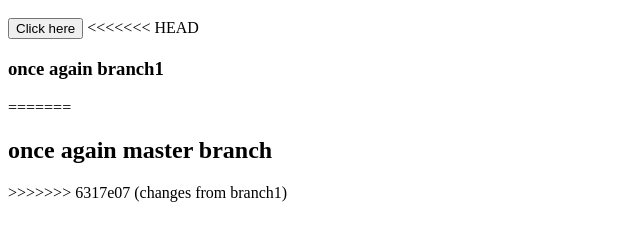
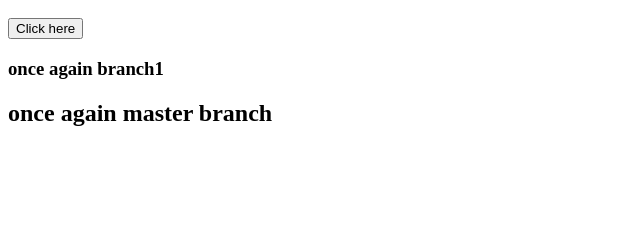
Before and after one commit to AbhiAdhalkar/Practice_GITHUB, a plain HTML site: page index.html in a window 1280 px wide. Shown: the part 120-360 px from the top of the page, without its empty margins (0-640 px from the left). Drawn offline with Linux system fonts and the light colour scheme.

Commit message:
resolved

```diff
--- a/index.html
+++ b/index.html
@@ -9,10 +9,7 @@
     <h1>This is branch 2</h1>
     <h1>This is branch one</h1>
     <button>Click here</button>
-<<<<<<< HEAD
     <h3>once again branch1</h3>
-=======
     <h2>once again master branch</h2>
->>>>>>> 6317e07 (changes from branch1)
 </body>
 </html>
```
